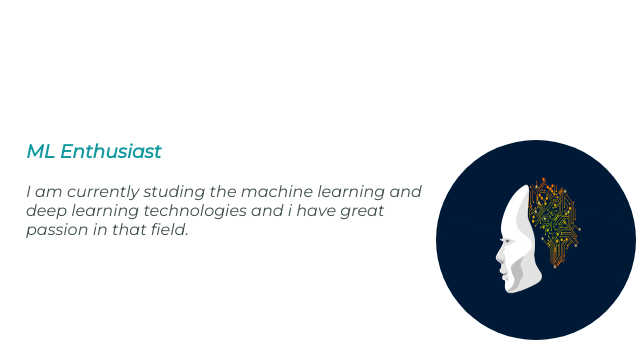
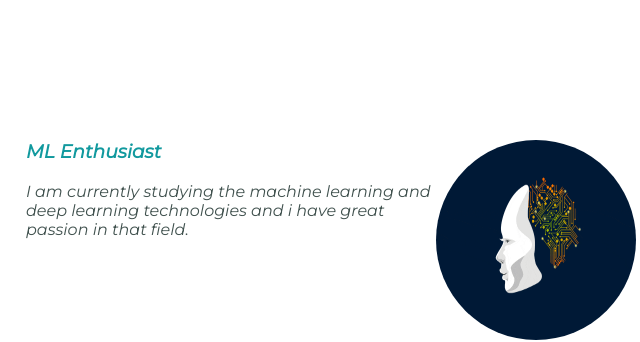
Before and after one commit to Abhinavkad01/my-website, a plain HTML site: page index.html in a window 1280 px wide. Shown: the part 1484-1826 px from the top of the page, 294-934 px from the left. Drawn offline with Linux system fonts and the light colour scheme; files whose address does not match are found by name.

Commit message:
Spelling mistake

```diff
--- a/index.html
+++ b/index.html
@@ -37,7 +37,7 @@
       <div class="skill-row">
         <img class="skill2" src="images\AI_Animated.gif" alt="">
         <h3>ML Enthusiast</h3>
-        <p>I am currently studing the machine learning and deep learning technologies and i have great passion in that field.</p>
+        <p>I am currently studying the machine learning and deep learning technologies and i have great passion in that field.</p>
       </div>
     </div><br><br><br>
     <hr>
```
